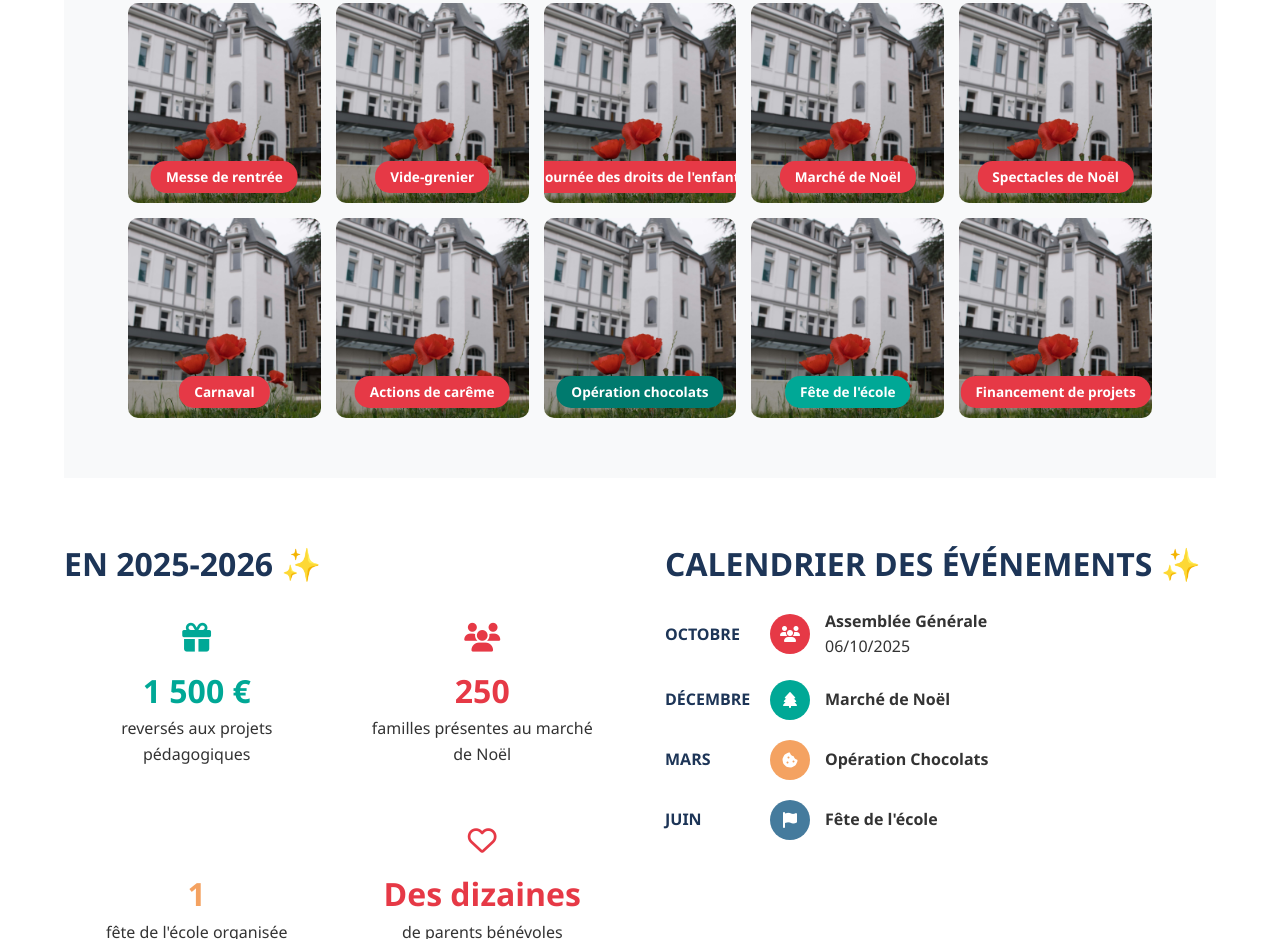
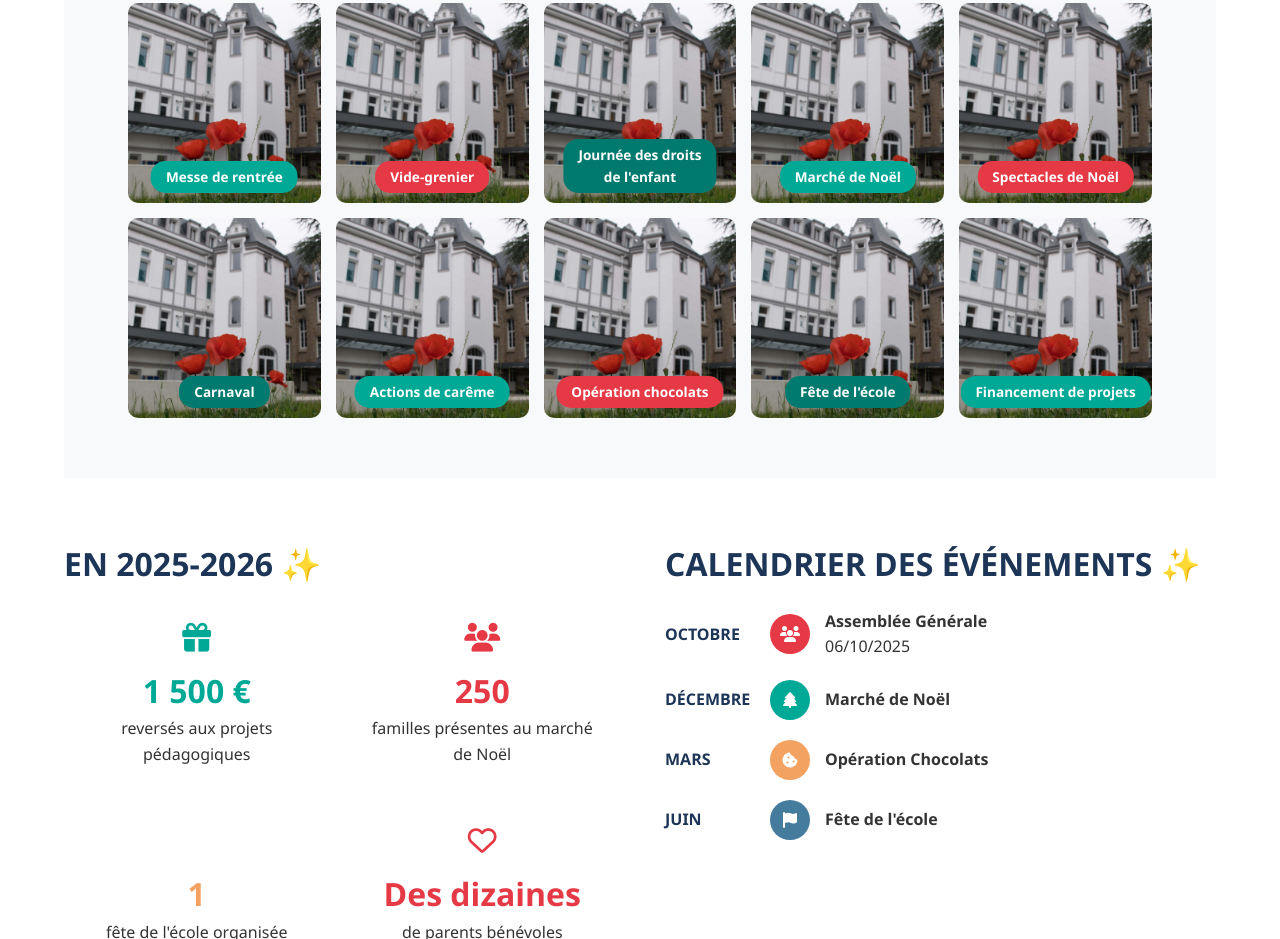
Before and after one commit to DelrueNoemie/APEL_PERVERIE, a plain HTML site: page index.html in a window 1280 px wide. Shown: the part 1277-2216 px from the top of the page. Drawn offline with Linux system fonts and the light colour scheme.

Commit message:
Update index.html

```diff
--- a/index.html
+++ b/index.html
@@ -69,7 +69,7 @@
         <div class="grid-6">
             <div class="action-item">
                 <img src="images/Hero-banner.jpg" alt="Messe de rentrée">
-                <span class="badge badge-pink">Messe de rentrée</span>
+                <span class="badge badge-teal">Messe de rentrée</span>
             </div>
             <div class="action-item">
                 <img src="images/Hero-banner.jpg" alt="Vide-grenier">
@@ -77,11 +77,11 @@
             </div>
              <div class="action-item">
                 <img src="images/Hero-banner.jpg" alt="Journée des droits de l'enfant">
-                <span class="badge badge-pink">Journée des droits de l'enfant</span>
+                <span class="badge badge-teal-dark">Journée des droits <br/> de l'enfant</span>
             </div>
             <div class="action-item">
                 <img src="images/Hero-banner.jpg" alt="Marché de Noël">
-                <span class="badge badge-pink">Marché de Noël</span>
+                <span class="badge badge-teal">Marché de Noël</span>
             </div>
             <div class="action-item">
                 <img src="images/Hero-banner.jpg" alt="Spectacles de Noël">
@@ -89,23 +89,23 @@
             </div>
             <div class="action-item">
                 <img src="images/Hero-banner.jpg" alt="Carnaval">
-                <span class="badge badge-pink">Carnaval</span>
+                <span class="badge badge-teal-dark">Carnaval</span>
             </div>
             <div class="action-item">
                 <img src="images/Hero-banner.jpg" alt="Actions de carême">
-                <span class="badge badge-pink">Actions de carême</span>
+                <span class="badge badge-teal">Actions de carême</span>
             </div>
             <div class="action-item">
                 <img src="images/Hero-banner.jpg" alt="Opération chocolats">
-                <span class="badge badge-teal-dark">Opération chocolats</span>
+                <span class="badge badge-pink">Opération chocolats</span>
             </div>
             <div class="action-item">
                 <img src="images/Hero-banner.jpg" alt="Fête de l'école">
-                <span class="badge badge-teal">Fête de l'école</span>
+                <span class="badge badge-teal-dark">Fête de l'école</span>
             </div>
             <div class="action-item">
                 <img src="images/Hero-banner.jpg" alt="Financement de projets">
-                <span class="badge badge-pink">Financement de projets</span>
+                <span class="badge badge-teal">Financement de projets</span>
             </div>
         </div>
     </section>
```
